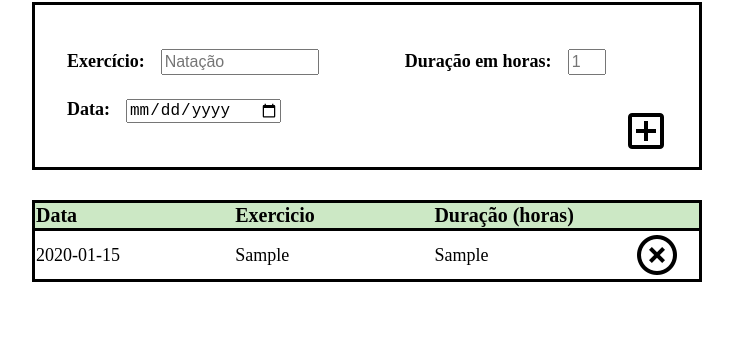
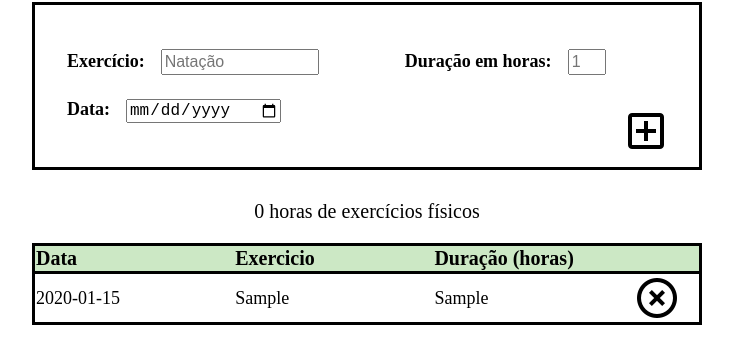
Before and after one commit to FelipeMarques07/projectWorkout, a plain HTML site: page index.html in a window 1280 px wide. Both pictures are taken after typing "Sample", "Sample", "2020-01-15" into the empty fields and a click on the button 917 px from the left and 194 px from the top of the page. Shown: the part 65-428 px from the top of the page, without its empty margins (273-1006 px from the left). Drawn offline with Linux system fonts and the light colour scheme.

Commit message:
feat: adicionado contador

```diff
--- a/assets/css/style.css
+++ b/assets/css/style.css
@@ -108,3 +108,8 @@ border: none;
   left: 1px;
   border-color: #000 #999 #999 #000;
 }
+
+#counter{
+  font-size: 20px;
+  text-align: center;
+}
--- a/componentes/deleteButton.js
+++ b/componentes/deleteButton.js
@@ -1,3 +1,6 @@
+import updateTotalTime from '../main.js'
+
+
 const getDeleteButton = () => {
     const deleteButton = document.createElement('button');
     deleteButton.classList.add('delete-button')
@@ -10,7 +13,8 @@ const deleteWorkout = (event) => {
     const deleteButton = event.target;
 
     const itemList = deleteButton.parentElement;
-
+    var removeHours = (parseFloat(itemList.children[2].innerHTML)) * -1;
+    updateTotalTime(removeHours);
     itemList.remove();
 
     return deleteButton;
--- a/index.html
+++ b/index.html
@@ -18,9 +18,11 @@
         <label class="label-time" for="workoutTime">Duração em horas:</label>
         <input type="text" id="workoutTime" placeholder="1">
         <label class="label-date" for="workoutDate">Data:</label>
-        <input type="date" id="workoutDate">
+        <input type="date" id="workoutDate" >
         <button id="dataFormButton"></button>
       </form>
+    </div>
+    <div id="counter">
     </div>
     <div class="div-table">
       <table class="workoutTable">
--- a/main.js
+++ b/main.js
@@ -1,5 +1,6 @@
-import deleteButton from './componentes/deleteButton.js'
+import getDeleteButton from './componentes/deleteButton.js'
 
+let totalHours = 0;
 const createWorkout = (event) => {
 
     event.preventDefault();
@@ -57,7 +58,24 @@ const tableBuilder = (data,fields) => {
         column.appendChild(columnText)
         itemList.appendChild(column)
     })
-
-    itemList.appendChild(deleteButton());
+    updateTotalTime(data.time)
+    itemList.appendChild(getDeleteButton());
     return itemList;
 }
+
+const builderCounter = (totalHours) => {
+    const totalTimeDiv = document.querySelector("#counter");
+    const contentTotalTime = `<p>${totalHours} horas de exercícios físicos </p>`;
+    totalTimeDiv.innerHTML = contentTotalTime;
+}
+
+const updateTotalTime =(time) => {
+    time = parseInt(time);
+    if(isNaN(time) || time == '' || time == null){
+        time = 0;
+    }
+    totalHours = totalHours + time
+    builderCounter(totalHours);
+}
+
+export default updateTotalTime;
```
